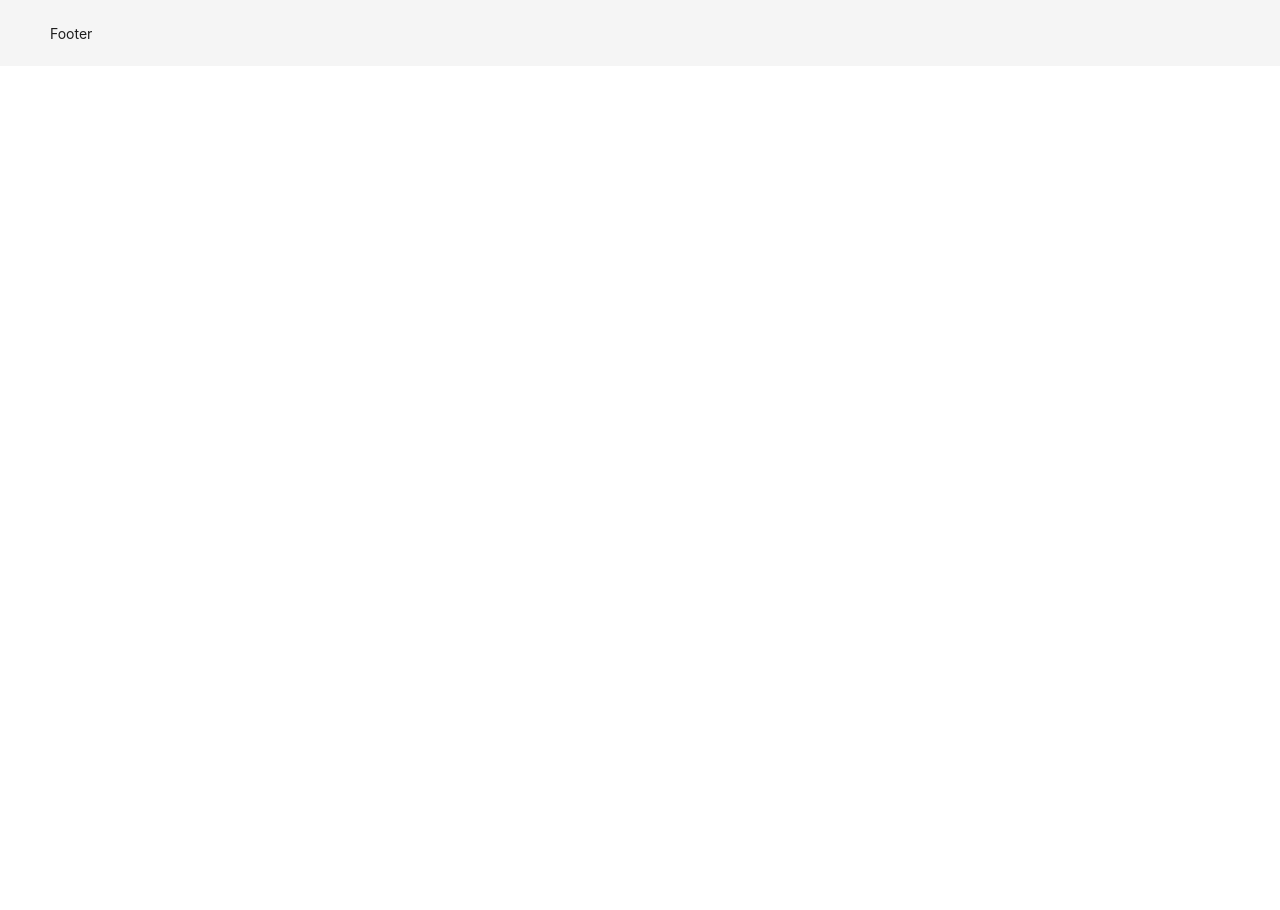
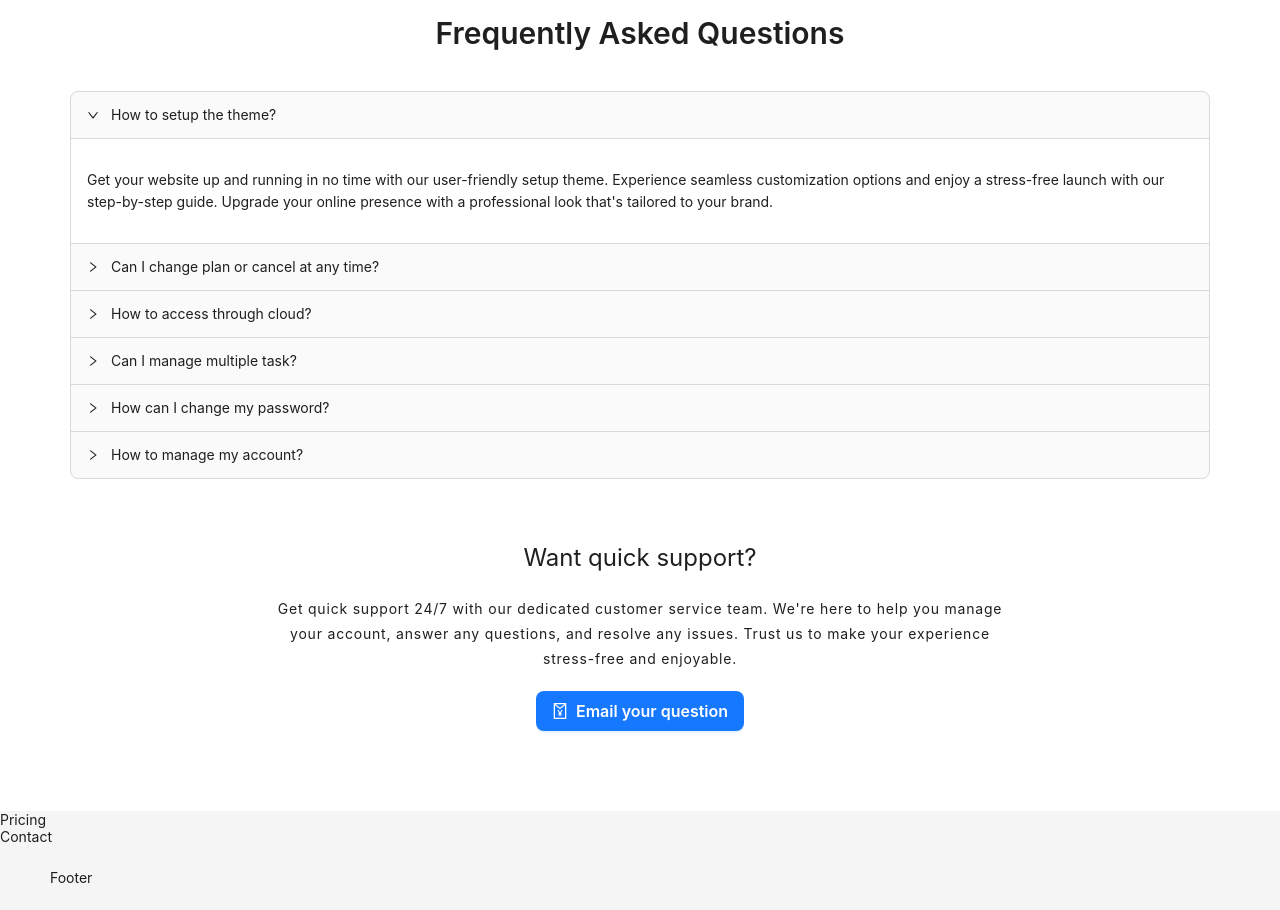
Before and after one commit to JaleRehimli0909/website2-ant-design, a React (Create React App) app in the folder website2reactapp/: page / in a window 1280 px wide. Shown: the part 2537-3447 px from the top of the page. Before the commit the page ends 2603 px from the top, so only its background shows below. Built offline with nearby package versions, Linux system fonts and the light colour scheme.

Commit message:
Faq added(Top,Bottom)

```diff
--- a/website2reactapp/src/components/Faq/index.jsx
+++ b/website2reactapp/src/components/Faq/index.jsx
@@ -1,10 +1,112 @@
-import React from 'react';
-import './style.css';
+import React from "react";
+import "./style.css";
+
+import { Collapse,Button } from "antd";
+import {RedEnvelopeOutlined} from '@ant-design/icons';
+
+
+const items = [
+  {
+    key: "1",
+    label: "How to setup the theme?",
+    children: (
+      <p>
+        Get your website up and running in no time with our user-friendly setup
+        theme. Experience seamless customization options and enjoy a stress-free
+        launch with our step-by-step guide. Upgrade your online presence with a
+        professional look that's tailored to your brand.
+      </p>
+    ),
+  },
+  {
+    key: "2",
+    label: "Can I change plan or cancel at any time?",
+    children: (
+      <p>
+        We understand that plans can change, and that's why we offer a flexible
+        cancelation policy for our customers. If you need to cancel your plan,
+        please contact our support team for assistance. We'll do our best to
+        make the process as smooth and hassle-free as possible.
+      </p>
+    ),
+  },
+  {
+    key: "3",
+    label: "How to access through cloud?",
+    children: (
+      <p>
+        Access your data anytime, anywhere with our cloud-based solution. No
+        more limitations, enjoy seamless access to your information from any
+        device with internet connection. Say goodbye to traditional setup,
+        embrace the future of tech with us.
+      </p>
+    ),
+  },
+  {
+    key: "4",
+    label: "Can I manage multiple task?",
+    children: (
+      <p>
+        Maximize your productivity and efficiency with our app's ability to
+        handle multiple tasks seamlessly. Say goodbye to juggling between
+        multiple windows and programs and hello to effortless multitasking.
+      </p>
+    ),
+  },
+  {
+    key: "5",
+    label: "How can I change my password?",
+    children: (
+      <p>
+        Simplify your life with our easy-to-use password change feature.
+        Securely update your password in just a few clicks, ensuring maximum
+        protection for your data and peace of mind for you. Try it now!
+      </p>
+    ),
+  },
+  {
+    key: "6",
+    label: "How to manage my account?",
+    children: (
+      <p>
+        Manage all your accounts in one place with our streamlined and secure
+        account management system. Easily update personal information, change
+        passwords, and track account activity. Simplify your life and stay in
+        control with our user-friendly platform.
+      </p>
+    ),
+  },
+];
 
 const Faq = () => {
+  const onChange = (key) => {
+    console.log(key);
+  };
+
   return (
-    <div>Faq</div>
-  )
-}
+    <div className="Faq">
+      <div className="container">
+
+        <h2>Frequently Asked Questions</h2>
+        <Collapse items={items} defaultActiveKey={["1"]} onChange={onChange} />
+
+        <div className="faq-bottom">
+          <h3>Want quick support?</h3>
+          <p>
+            Get quick support 24/7 with our dedicated customer service team.
+            We're here to help you manage your account, answer any questions,
+            and resolve any issues. Trust us to make your experience stress-free
+            and enjoyable.
+          </p>
+          <Button size="large" type="primary" icon={<RedEnvelopeOutlined /> }>
+      Email your question
+      </Button>
+
+        </div>
+        </div>
+      </div>
+
+  );
+};
 
 export default Faq;
--- a/website2reactapp/src/components/Faq/style.css
+++ b/website2reactapp/src/components/Faq/style.css
@@ -0,0 +1,29 @@
+.Faq {
+  padding: 40px 0;
+  background-color: #fff;
+}
+
+.Faq h2 {
+  font-size: 30px;
+  font-weight: 600;
+  text-align: center;
+  margin-bottom: 40px;
+}
+.faq-bottom {
+  margin: 0 auto;
+  padding: 40px 0;
+  max-width: 740px;
+  text-align: center;
+}
+.faq-bottom h3 {
+  font-weight: 400;
+  font-size: 24px;
+}
+.faq-bottom p {
+  line-height: 1.8;
+  letter-spacing: 0.8px;
+  margin-bottom: 20px;
+}
+.faq-bottom Button {
+  font-weight: 600;
+}
```
